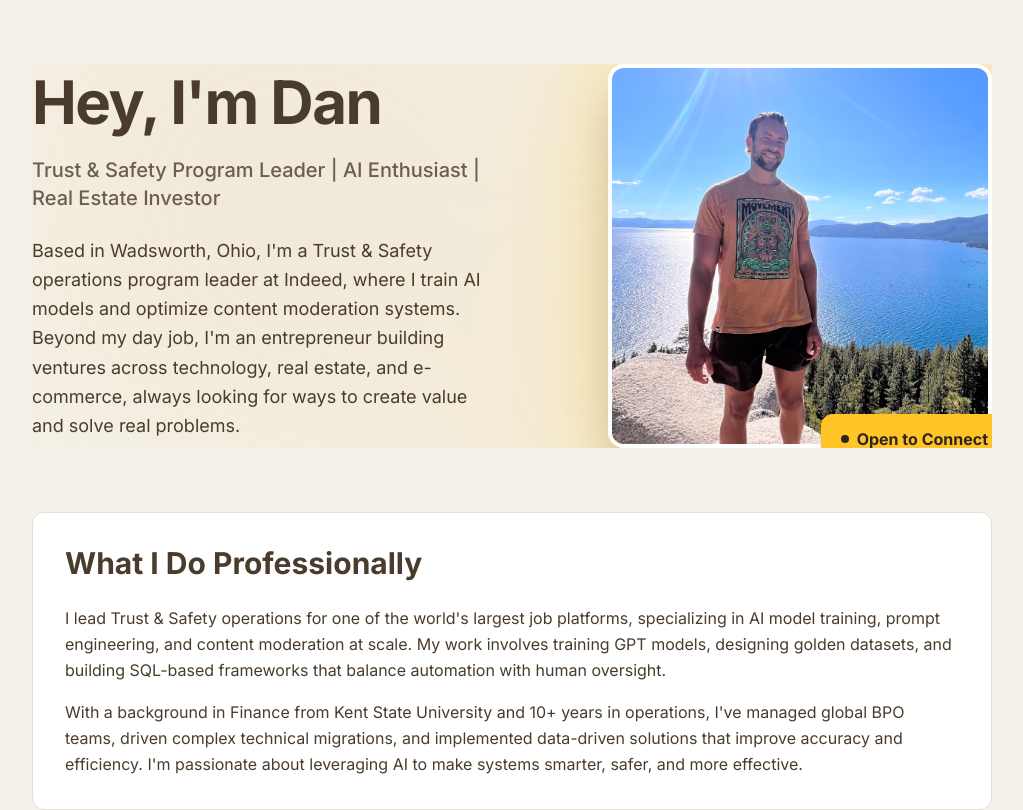
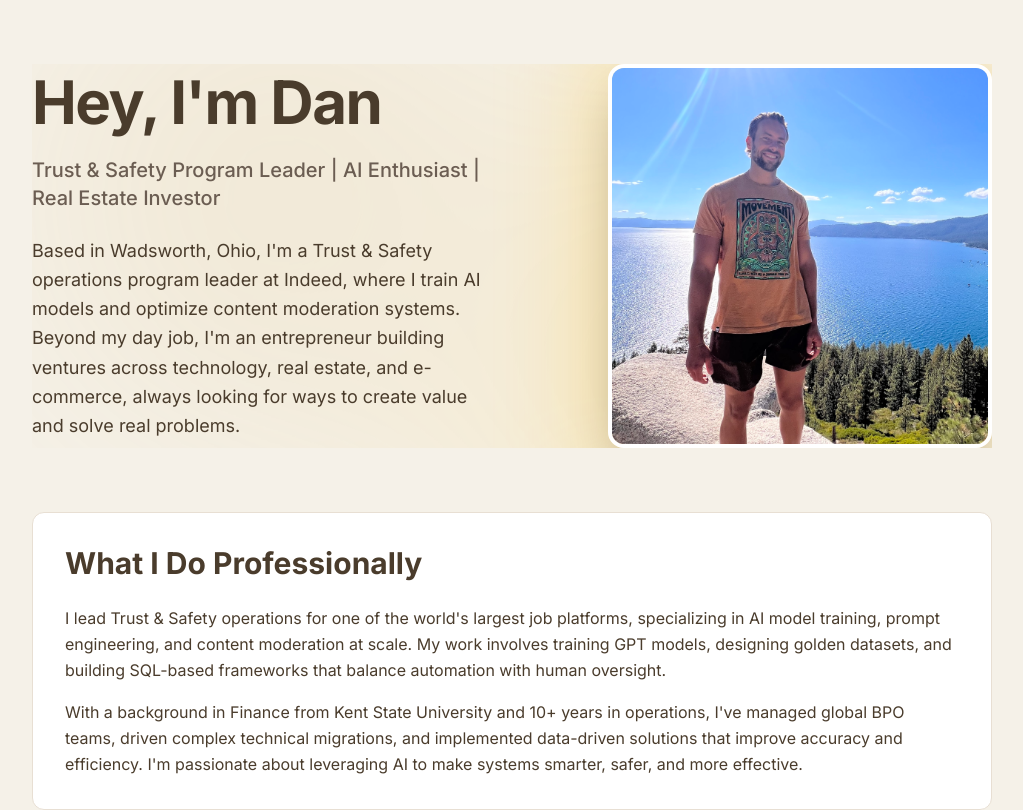
Before and after one commit to dsikler/DanSikler-com, a Next.js app: page /about in a window 1280 px wide. Shown: the top 810 px of the page, without its empty margins (128-1151 px from the left). Built offline with nearby package versions, Linux system fonts and the light colour scheme.

Commit message:
Remove Open to Connect bubble from about page header photo

```diff
--- a/app/about/page.tsx
+++ b/app/about/page.tsx
@@ -40,13 +40,6 @@ export default function About() {
                     alt="Dan Sikler"
                     className="w-full h-full object-cover rounded-2xl border-4 border-white shadow-2xl"
                   />
-                  {/* Badge */}
-                  <div className="absolute -bottom-4 -right-4 px-5 py-3 bg-[#FFC425] rounded-xl shadow-xl">
-                    <div className="flex items-center gap-2">
-                      <div className="w-2 h-2 bg-[#2F241F] rounded-full"></div>
-                      <span className="font-bold text-[#2F241F]">Open to Connect</span>
-                    </div>
-                  </div>
                 </div>
               </div>
             </div>
```
